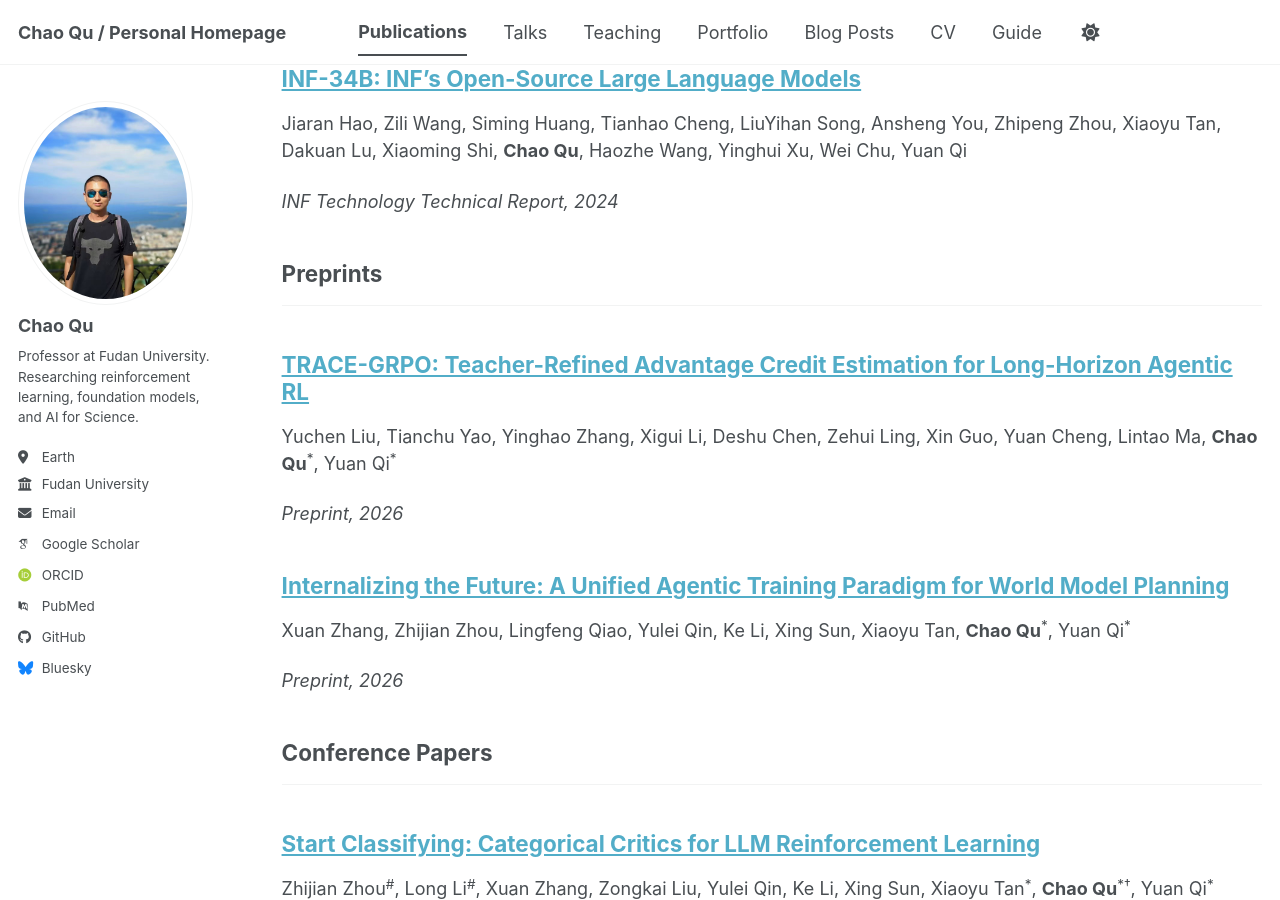
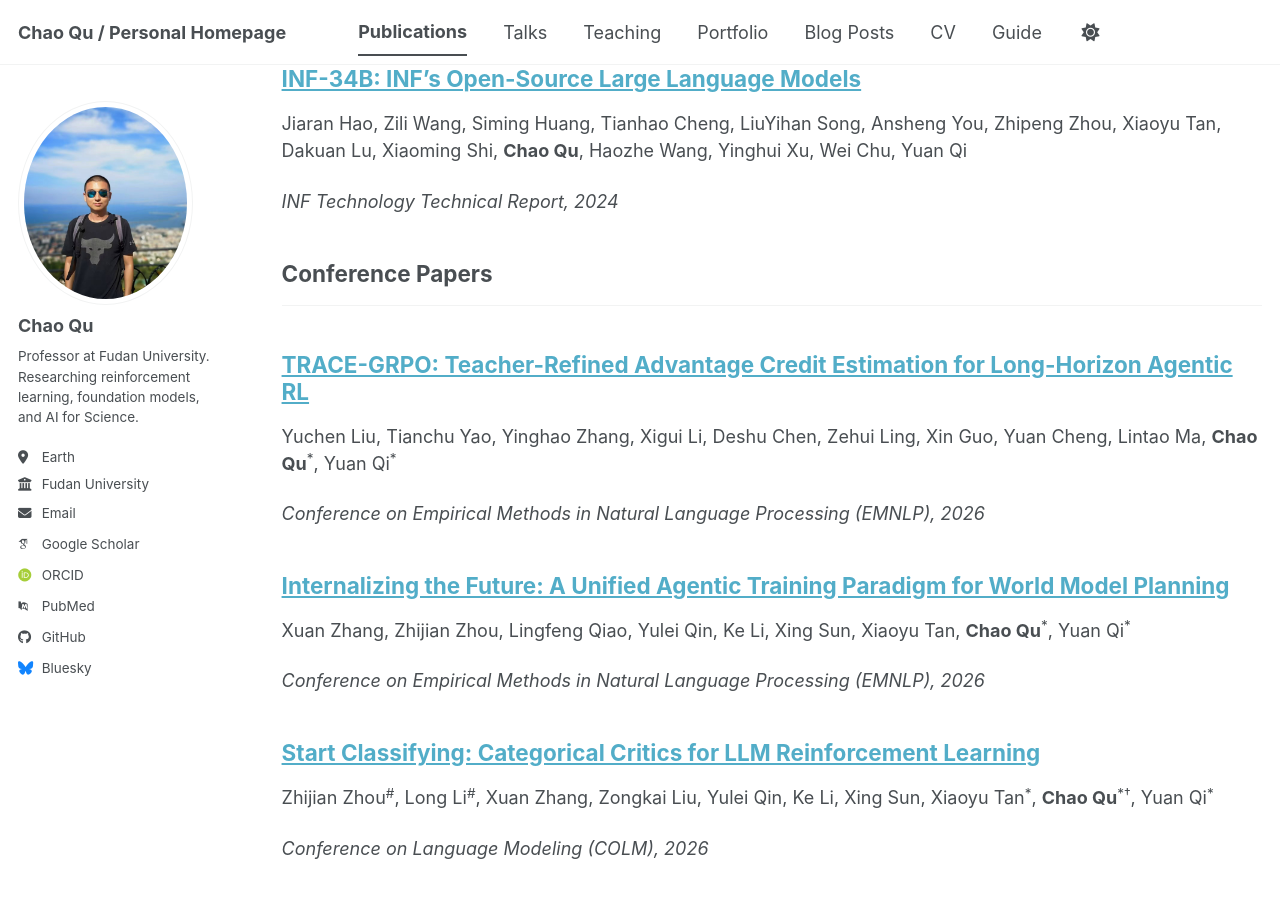
Before and after one commit to Chaos-Q/Chaos-Q.github.io, a Jekyll site: the page built from _pages/publications.html, in a window 1280 px wide and 900 px high, scrolled down 268 px. Built offline with Jekyll 4.4.1, drawn with Linux system fonts in a browser that asks for light colours; some web fonts are replaced; a script bundle is joined from its source files by our own code; library files that are not in the unit come from our copies.

Commit message:
Reflect the confirmed EMNLP 2026 decisions
Move TRACE-GRPO and Internalizing the Future from the temporary preprint section into Conference Papers and use the established full EMNLP venue name. Remove the now-unused preprint category.

Constraint: Both papers were confirmed as EMNLP 2026 Main Conference acceptances

Rejected: Retain the preprint labels | they no longer reflect the confirmed publication status

Confidence: high

Scope-risk: narrow

Tested: Parsed all 41 publication front matter blocks, validated configured categories and unique permalinks, and ran git diff --check

Not-tested: Local Jekyll build unavailable because the local bundle is missing the jekyll executable

```diff
--- a/_config.yml
+++ b/_config.yml
@@ -88,8 +88,6 @@ publication_category:
     title: 'Books'
   techreports:
     title: 'Tech Report'
-  preprints:
-    title: 'Preprints'
   conferences:
     title: 'Conference Papers'
   manuscripts:
--- a/_publications/2026-06-25-internalizing-the-future.md
+++ b/_publications/2026-06-25-internalizing-the-future.md
@@ -1,13 +1,13 @@
 ---
 title: "Internalizing the Future: A Unified Agentic Training Paradigm for World Model Planning"
 collection: publications
-category: preprints
+category: conferences
 permalink: /publication/2026-internalizing-the-future
-excerpt: 'Preprint 2026'
-date: 2026-06-25
-venue: 'Preprint, 2026'
+excerpt: 'EMNLP 2026'
+date: 2026-11-01
+venue: 'Conference on Empirical Methods in Natural Language Processing (EMNLP), 2026'
 paperurl: 'https://openreview.net/forum?id=qZB2nI1xT6'
-citation: 'Xuan Zhang, Zhijian Zhou, Lingfeng Qiao, Yulei Qin, Ke Li, Xing Sun, Xiaoyu Tan, <b>Chao Qu</b><sup>*</sup>, Yuan Qi<sup>*</sup>. Preprint, 2026.'
+citation: 'Xuan Zhang, Zhijian Zhou, Lingfeng Qiao, Yulei Qin, Ke Li, Xing Sun, Xiaoyu Tan, <b>Chao Qu</b><sup>*</sup>, Yuan Qi<sup>*</sup>. Conference on Empirical Methods in Natural Language Processing (EMNLP), 2026.'
 ---
 
 Xuan Zhang, Zhijian Zhou, Lingfeng Qiao, Yulei Qin, Ke Li, Xing Sun, Xiaoyu Tan, **Chao Qu**<sup>*</sup>, Yuan Qi<sup>*</sup>
--- a/_publications/2026-08-01-trace-grpo.md
+++ b/_publications/2026-08-01-trace-grpo.md
@@ -1,13 +1,13 @@
 ---
 title: "TRACE-GRPO: Teacher-Refined Advantage Credit Estimation for Long-Horizon Agentic RL"
 collection: publications
-category: preprints
+category: conferences
 permalink: /publication/2026-trace-grpo
-excerpt: 'Preprint 2026'
-date: 2026-08-01
-venue: 'Preprint, 2026'
+excerpt: 'EMNLP 2026'
+date: 2026-11-01
+venue: 'Conference on Empirical Methods in Natural Language Processing (EMNLP), 2026'
 paperurl: ''
-citation: 'Yuchen Liu, Tianchu Yao, Yinghao Zhang, Xigui Li, Deshu Chen, Zehui Ling, Xin Guo, Yuan Cheng, Lintao Ma, <b>Chao Qu</b><sup>*</sup>, Yuan Qi<sup>*</sup>. Preprint, 2026.'
+citation: 'Yuchen Liu, Tianchu Yao, Yinghao Zhang, Xigui Li, Deshu Chen, Zehui Ling, Xin Guo, Yuan Cheng, Lintao Ma, <b>Chao Qu</b><sup>*</sup>, Yuan Qi<sup>*</sup>. Conference on Empirical Methods in Natural Language Processing (EMNLP), 2026.'
 ---
 
 Yuchen Liu, Tianchu Yao, Yinghao Zhang, Xigui Li, Deshu Chen, Zehui Ling, Xin Guo, Yuan Cheng, Lintao Ma, **Chao Qu**<sup>*</sup>, Yuan Qi<sup>*</sup>
```
